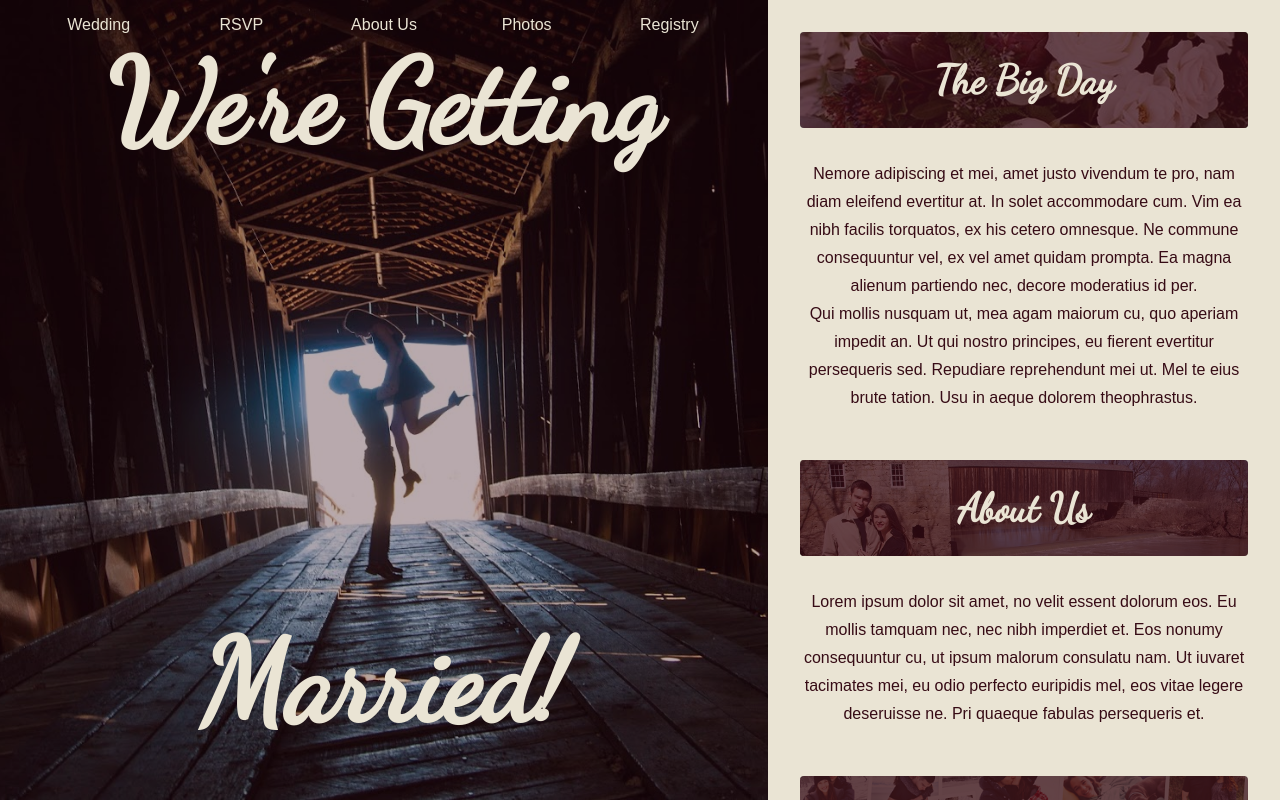
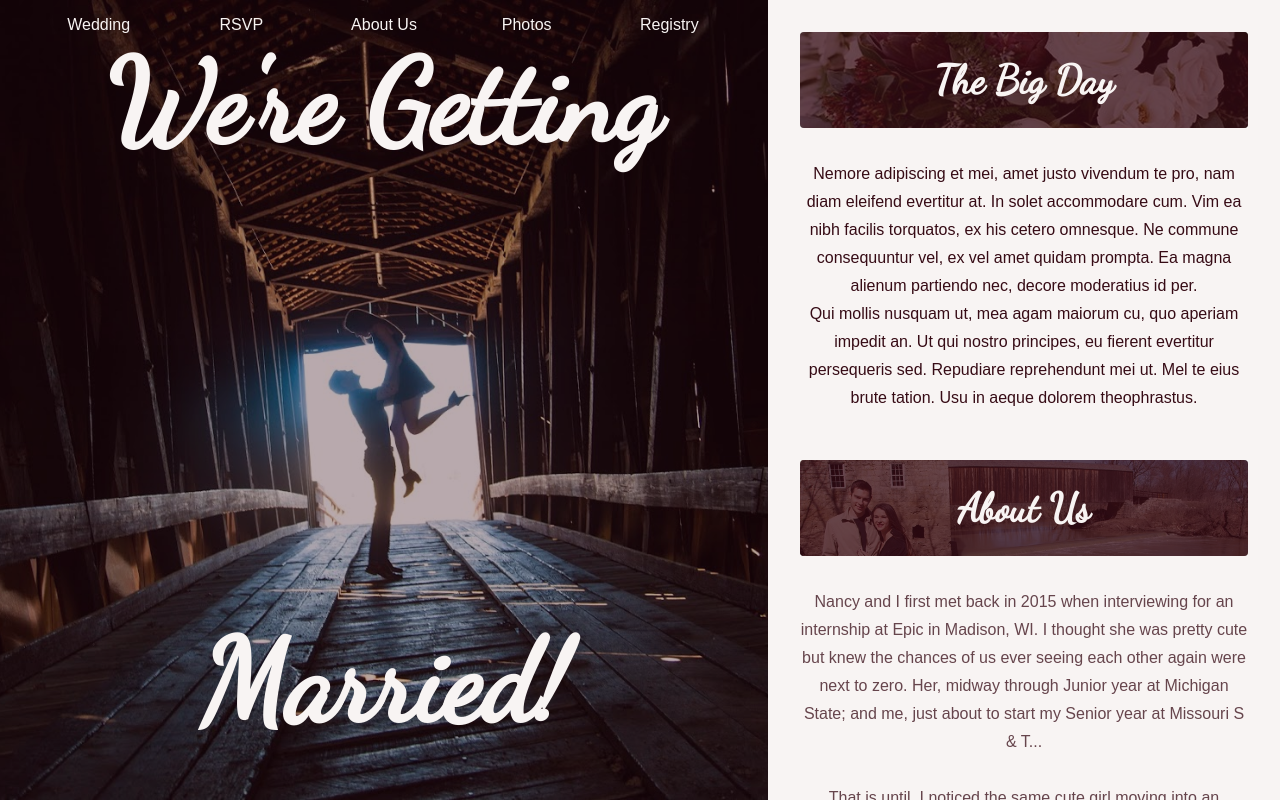
Before and after one commit to trrevvorr/our-wedding, a website: page index.html in a window 1280 px wide. Drawn offline with nearby package versions, Linux system fonts and the light colour scheme; a web font is replaced by a local one.

Commit message:
first crack at about-us copy, too long

```diff
--- a/index.html
+++ b/index.html
@@ -173,11 +173,24 @@
 				</div>
 				<div class="outer-content">
 					<div class="content">
-						<p>Lorem ipsum dolor sit amet, no velit essent dolorum eos. Eu mollis tamquam nec, nec nibh imperdiet et. Eos
-							nonumy
-							consequuntur cu, ut ipsum malorum consulatu nam. Ut iuvaret tacimates mei, eu odio perfecto euripidis mel, eos
-							vitae
-							legere deseruisse ne. Pri quaeque fabulas persequeris et.</p>
+						<p class="quote">
+							Nancy and I first met back in 2015 when interviewing for an internship at Epic in Madison, WI.
+							I thought she was pretty cute but knew the chances of us ever seeing each other again were next to zero.
+							Her, midway through Junior year at Michigan State; and me, just about to start my Senior year at Missouri S &
+							T...
+							<br><br>
+							That is until, I noticed the same cute girl moving into an apartment down the hall from mine on the first day of
+							the internship!
+							We became pretty good friends but unfortunately that summer came to an end.
+							Again, we both went back to school, knowing the chances that we both got offered a full time position at Epic
+							were slim to none...
+							<br><br>
+							We kept in contact though, and a few months later, I got a full time offer from Epic and accepted.
+							I called Nancy to tell her the news and she responded by telling me she'd also gotten an offer and accepted as
+							well!
+							Shortly after, we started dating. The rest is history...
+						</p>
+						<p>- Trevor</p>
 					</div>
 				</div>
 			</div>
--- a/style.css
+++ b/style.css
@@ -1,7 +1,7 @@
 :root {
 	--theme-dark: #360b15;
 	--theme-dark-2: rgb(89, 55, 59);
-	--theme-light: #EAE4D4;
+	--theme-light: #f8f4f3;
 }
 
 body {
@@ -16,8 +16,7 @@ body {
 
 /* #region text */
 
-h1,
-h2 {
+h1, h2 {
 	font-family: 'Dancing Script', cursive;
 	letter-spacing: 0px;
 }
@@ -98,14 +97,11 @@ img.image-link:hover {
 	position: relative;
 }
 
-.paper-stack,
-.paper-stack::before,
-.paper-stack::after {
+.paper-stack, .paper-stack::before, .paper-stack::after {
 	box-shadow: 1px 1px 6px -1px #777;
 }
 
-.paper-stack::before,
-.paper-stack::after {
+.paper-stack::before, .paper-stack::after {
 	content: "";
 	position: absolute;
 	height: 95%;
@@ -159,7 +155,6 @@ img.image-link:hover {
 	0% {
 		transform: rotate(0deg);
 	}
-
 	100% {
 		transform: rotate(360deg);
 	}
@@ -252,8 +247,7 @@ input[type="text"] {
 	text-transform: capitalize;
 }
 
-.radio label::before,
-.radio label::after {
+.radio label::before, .radio label::after {
 	position: absolute;
 	content: "";
 	/* Needed for the line-height to take effect */
@@ -261,6 +255,7 @@ input[type="text"] {
 }
 
 /* Outer box of the fake checkbox */
+
 .radio label::before {
 	height: 1rem;
 	width: 1rem;
@@ -273,16 +268,19 @@ input[type="text"] {
 }
 
 /* Hide the checkmark by default */
+
 .radio input[type="radio"]+label::after {
 	content: none;
 }
 
 /* Unhide on the checked state */
+
 .radio input[type="radio"]:checked+label::before {
 	content: "X";
 }
 
 /* make disabled radios slightly lighter - label must immediately follow input */
+
 form .radio input:disabled+label {
 	opacity: 0.5;
 }
@@ -390,7 +388,6 @@ fieldset {
 	from {
 		transform: translateY(0px) rotate(90deg);
 	}
-
 	to {
 		transform: translateY(-10px) rotate(90deg);
 	}
@@ -434,6 +431,8 @@ fieldset {
 	background-image: url("images/section_header_flowers.png");
 }
 
+/* #region: RSVP */
+
 #RSVP .title-background {
 	background-image: url("images/section_header_stationary.jpg");
 }
@@ -444,8 +443,7 @@ fieldset {
 	width: 100%;
 }
 
-#RSVP .family-member-labels,
-#RSVP .family-member {
+#RSVP .family-member-labels, #RSVP .family-member {
 	display: grid;
 	/* grid-template-columns: 1fr 2fr 2fr 2fr; */
 	grid-gap: 1rem;
@@ -473,25 +471,32 @@ fieldset {
 	margin: 0;
 }
 
-#RSVP .outer-content.guest #family-info-form,
-#RSVP .outer-content.choose-family #family-info-form {
+#RSVP .outer-content.guest #family-info-form, #RSVP .outer-content.choose-family #family-info-form {
 	display: none;
 }
 
-#RSVP .outer-content.family #guest-info-form,
-#RSVP .outer-content.choose-family #guest-info-form {
+#RSVP .outer-content.family #guest-info-form, #RSVP .outer-content.choose-family #guest-info-form {
 	display: none;
 }
 
-#RSVP .outer-content.family #choose-family-form,
-#RSVP .outer-content.guest #choose-family-form {
+#RSVP .outer-content.family #choose-family-form, #RSVP .outer-content.guest #choose-family-form {
 	display: none;
 }
+
+/* #endregion */
+
+/* #region: About Us */
 
 #about-us .title-background {
 	background-image: url("images/section_header_about_us.jpg");
 	background-position: top;
 }
+
+#about-us .quote {
+	opacity: 0.75;
+}
+
+/* #endregion */
 
 #photos .title-background {
 	background-image: url("images/section_header_photos_cropped.PNG");
@@ -547,25 +552,20 @@ fieldset {
 		grid-template-columns: 3fr 2fr;
 		height: 100vh;
 	}
-
 	.scroll-for-more {
 		display: none;
 	}
-
 	.section {
 		margin-left: 2rem;
 		margin-right: 2rem;
 	}
-
 	.section .title-background {
 		border-radius: 4px;
 	}
-
 	.section .content {
 		margin-left: 0;
 		margin-right: 0;
 	}
-
 	.header .text {
 		font-size: 9vw;
 		margin: 0;
```
